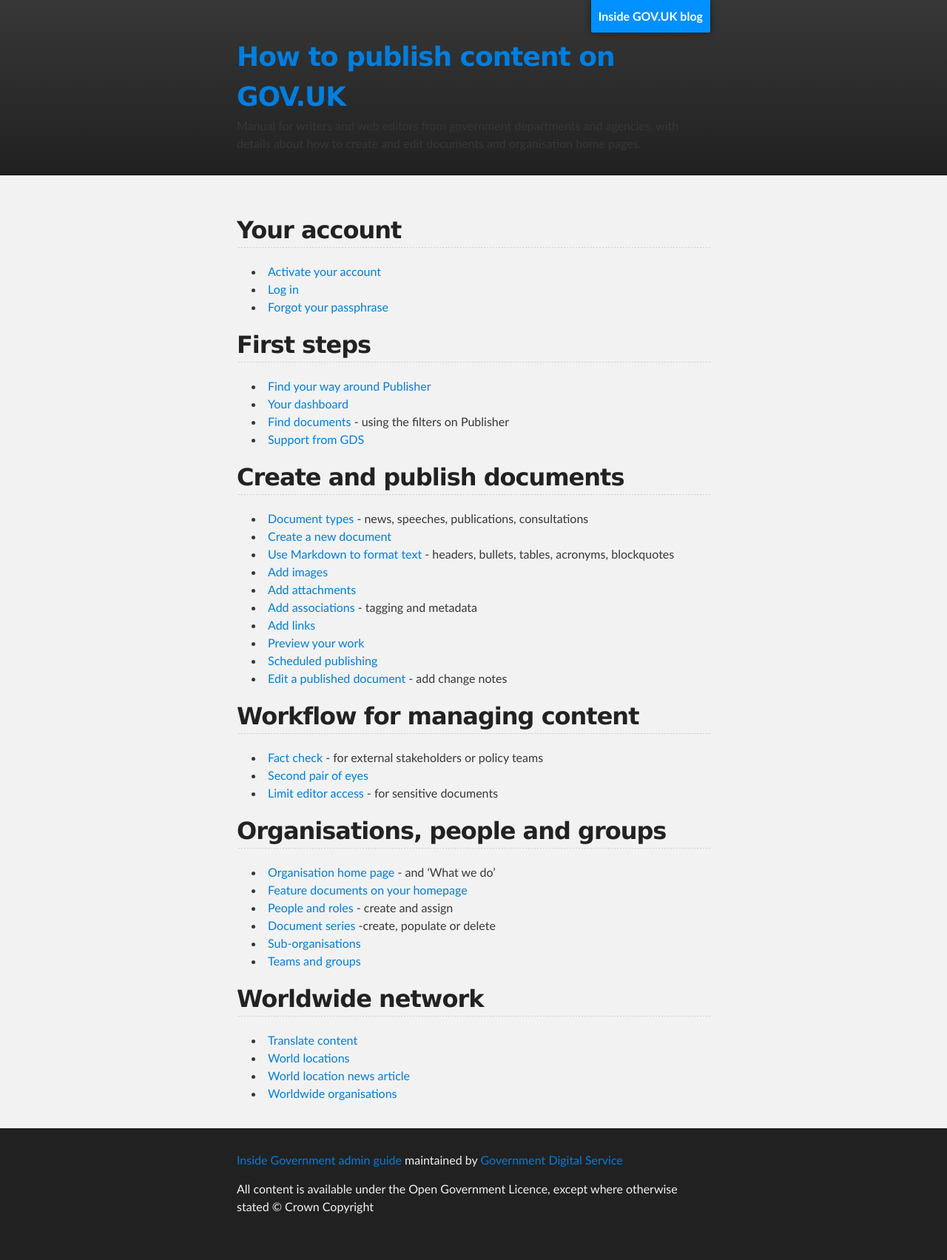
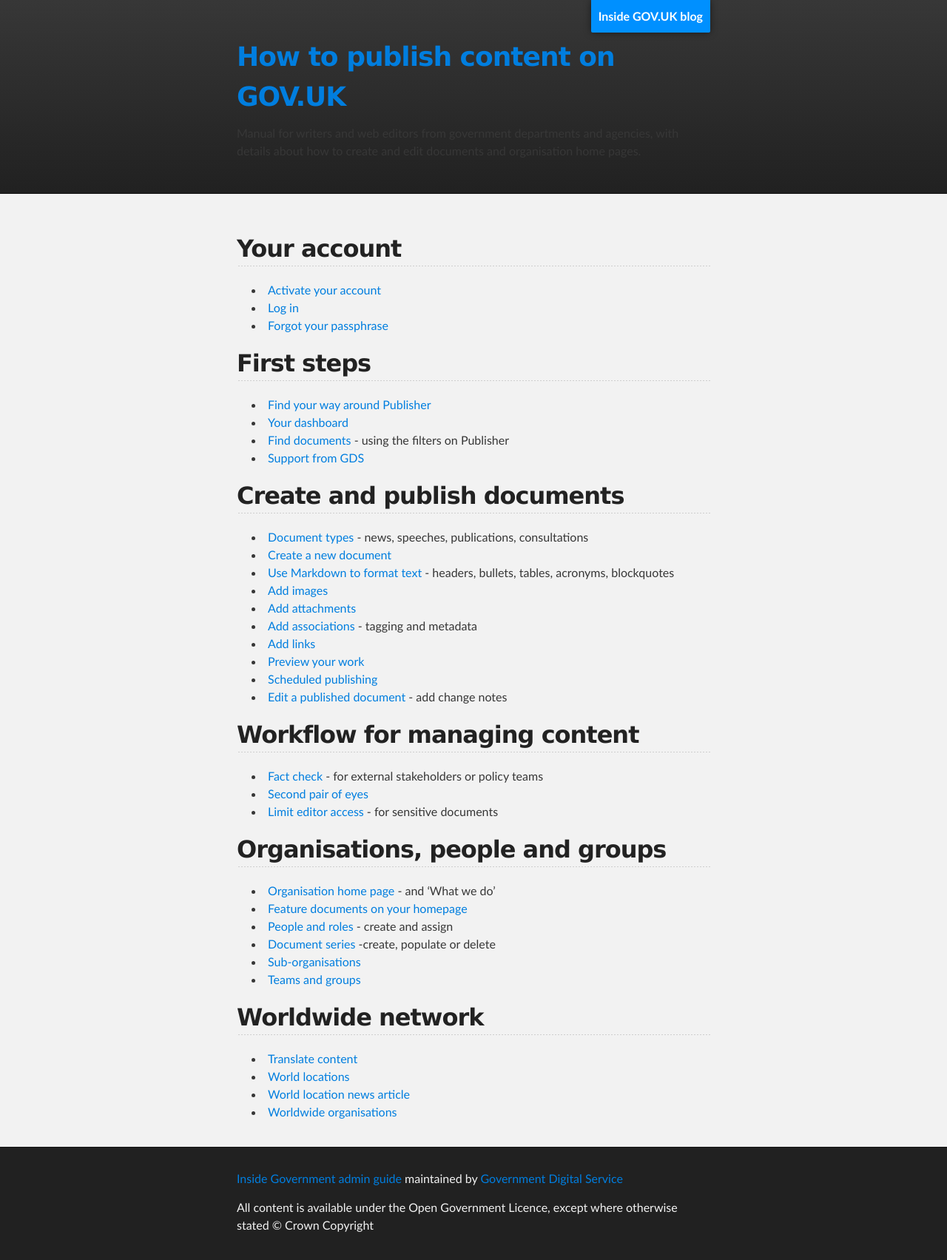
Before and after one commit to alphagov/inside-government-admin-guide, a Jekyll site: the page built from index.md, in a window 1280 px wide. Shown: the whole page at 74% size. Built offline with Jekyll 4.4.1, drawn with Linux system fonts in a browser that asks for light colours; before the commit the page ends 1678 px from its top, so only the background shows below that.

Commit message:
Make header sub-text a paragraph

```diff
--- a/_layouts/default.html
+++ b/_layouts/default.html
@@ -22,8 +22,8 @@
           <a id="forkme_banner" href="https://insidegovuk.blog.gov.uk/">Inside GOV.UK blog</a>
 
           <h1 id="project_title"><a href="{{ relative }}">How to publish content on GOV.UK</a></h1>
-          <i>Manual for
-writers and web editors from government departments and agencies, with details about how to create and edit documents and organisation home pages.</i>
+          <p>Manual for
+writers and web editors from government departments and agencies, with details about how to create and edit documents and organisation home pages.</p>
 
         </header>
     </div>
```
